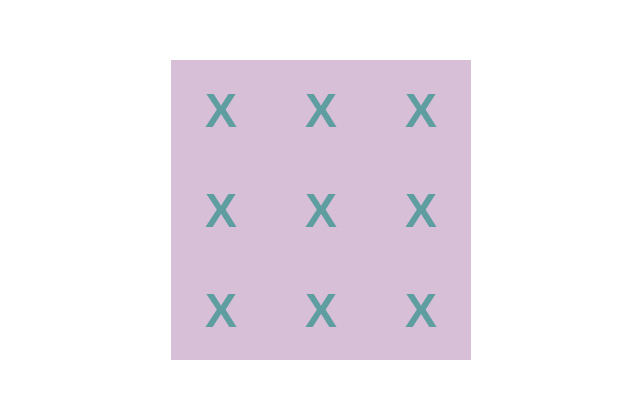
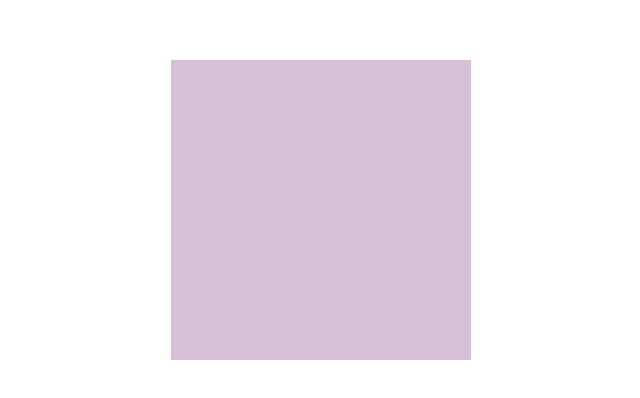
Before and after one commit to ingaSiu/react-small-projects, a React (Vite) app in the folder tic-tac-toe-v5/: page / in a window 1280 px wide. Shown: the part 190-588 px from the top of the page, without its empty margins (319-959 px from the left). Built offline with nearby package versions, Linux system fonts and the light colour scheme.

Commit message:
add simple functionality and styling

```diff
--- a/tic-tac-toe-v5/src/App.css
+++ b/tic-tac-toe-v5/src/App.css
@@ -9,3 +9,24 @@
   align-items: center;
   height: 100vh;
 }
+
+.boardRow {
+  display: flex;
+}
+
+.square {
+  font-size: xxx-large;
+  font-weight: 700;
+  padding: 10px 15px;
+  border: none;
+  background-color: thistle;
+  color: cadetblue;
+  width: 100px;
+  height: 100px;
+}
+
+.square:hover {
+  color: yellow;
+  background: rgb(131, 58, 180);
+  background: linear-gradient(90deg, rgba(131, 58, 180, 1) 0%, rgba(253, 29, 29, 1) 50%, rgba(252, 176, 69, 1) 100%);
+}
--- a/tic-tac-toe-v5/src/App.jsx
+++ b/tic-tac-toe-v5/src/App.jsx
@@ -1,27 +1,44 @@
+/* eslint-disable react/prop-types */
 import './App.css';
 
-import Square from './components/Square/Square';
+import { useState } from 'react';
 
-const App = () => {
+const Square = ({ value, onSquareClick }) => {
+  return (
+    <button className="square" onClick={onSquareClick}>
+      {value}
+    </button>
+  );
+};
+
+const Board = () => {
+  const [squares, setSquares] = useState(Array(9).fill(null));
+
+  const handleClick = (i) => {
+    const nextSquares = squares.slice();
+    nextSquares[i] = 'X';
+    setSquares(nextSquares);
+  };
+
   return (
     <>
       <div className="boardRow">
-        <Square value={1} />
-        <Square value={2} />
-        <Square value={3} />
+        <Square value={squares[0]} onSquareClick={() => handleClick(0)} />
+        <Square value={squares[1]} onSquareClick={() => handleClick(1)} />
+        <Square value={squares[2]} onSquareClick={() => handleClick(2)} />
       </div>
       <div className="boardRow">
-        <Square value={4} />
-        <Square value={5} />
-        <Square value={6} />
+        <Square value={squares[3]} onSquareClick={() => handleClick(3)} />
+        <Square value={squares[4]} onSquareClick={() => handleClick(4)} />
+        <Square value={squares[5]} onSquareClick={() => handleClick(5)} />
       </div>
       <div className="boardRow">
-        <Square value={7} />
-        <Square value={8} />
-        <Square value={9} />
+        <Square value={squares[6]} onSquareClick={() => handleClick(6)} />
+        <Square value={squares[7]} onSquareClick={() => handleClick(7)} />
+        <Square value={squares[8]} onSquareClick={() => handleClick(8)} />
       </div>
     </>
   );
 };
 
-export default App;
+export default Board;
--- a/tic-tac-toe-v5/src/components/Square/Square.css
+++ /dev/null
@@ -1,16 +0,0 @@
-.square {
-  font-size: xxx-large;
-  font-weight: 700;
-  padding: 10px 15px;
-  border: none;
-  background-color: thistle;
-  color: cadetblue;
-  width: 100px;
-  height: 100px;
-}
-
-.square:hover {
-  color: yellow;
-  background: rgb(131, 58, 180);
-  background: linear-gradient(90deg, rgba(131, 58, 180, 1) 0%, rgba(253, 29, 29, 1) 50%, rgba(252, 176, 69, 1) 100%);
-}
--- a/tic-tac-toe-v5/src/components/Square/Square.jsx
+++ /dev/null
@@ -1,7 +0,0 @@
-import './Square.css';
-
-const Square = () => {
-  return <button className="square">X</button>;
-};
-
-export default Square;
--- a/tic-tac-toe-v5/src/main.jsx
+++ b/tic-tac-toe-v5/src/main.jsx
@@ -1,9 +1,9 @@
-import App from './App.jsx';
+import Board from './App.jsx';
 import React from 'react';
 import ReactDOM from 'react-dom/client';
 
 ReactDOM.createRoot(document.getElementById('root')).render(
   <React.StrictMode>
-    <App />
+    <Board />
   </React.StrictMode>,
 );
```
